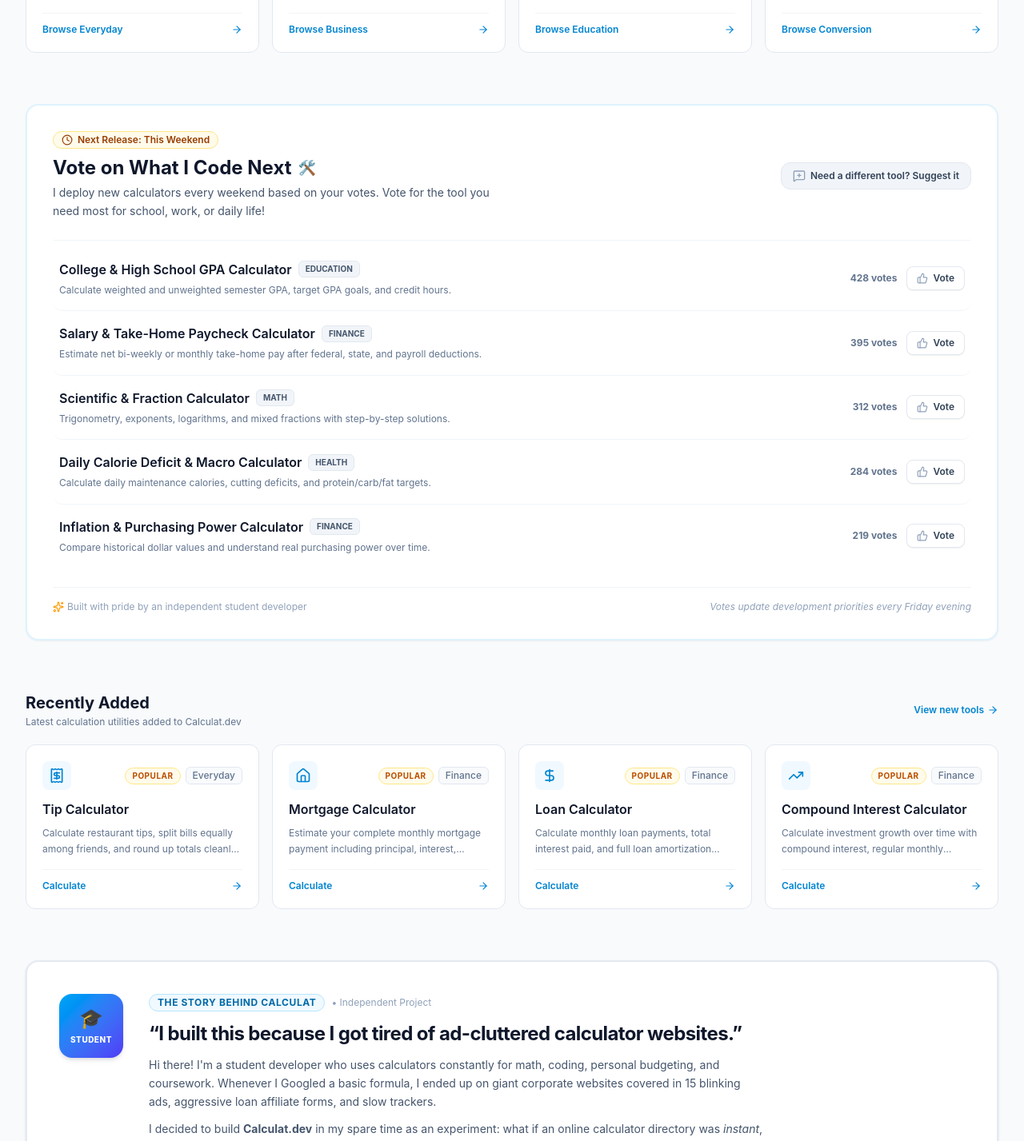
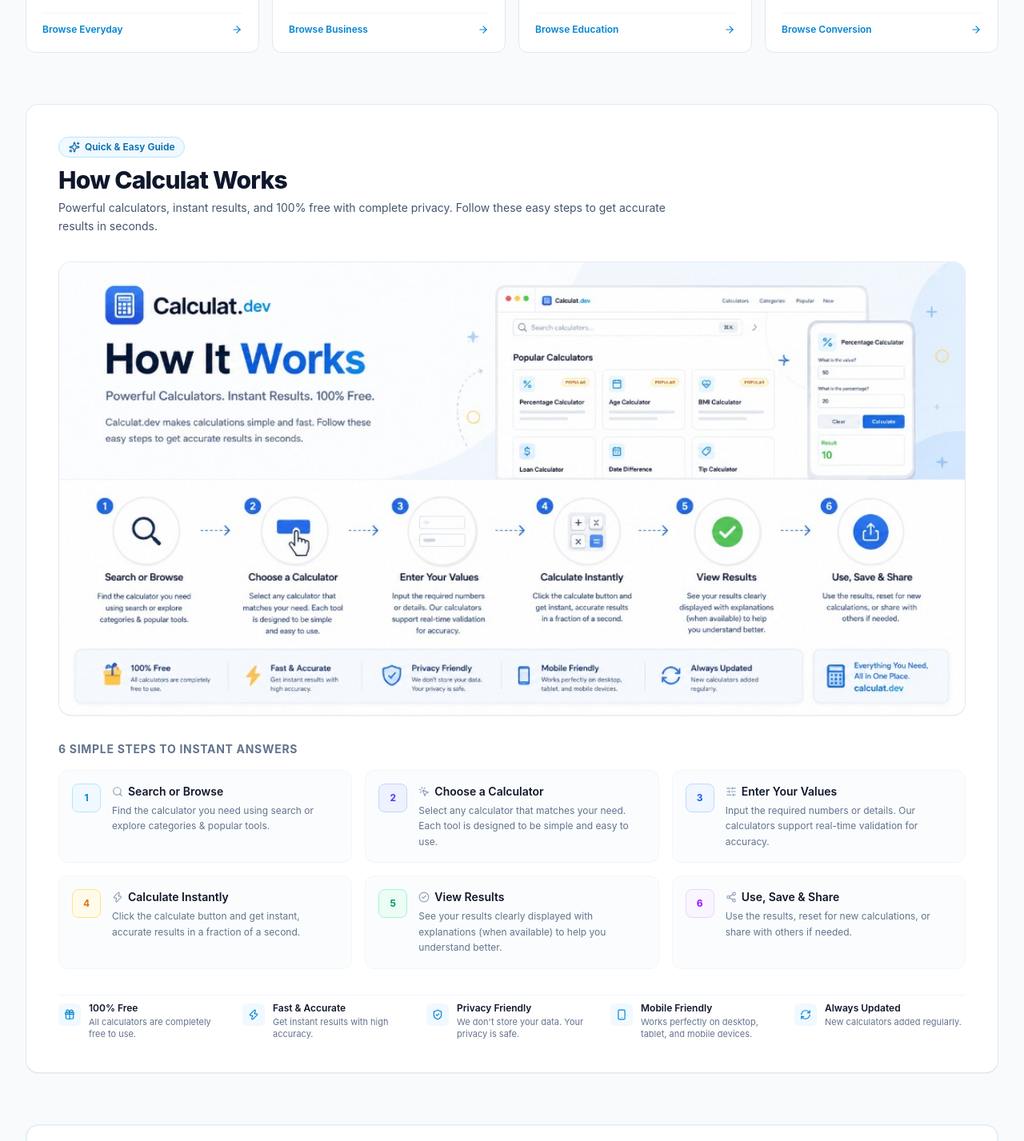
Before and after one commit to bigdropco-byte/calculator, a Next.js app: page / in a window 1280 px wide. Shown: the part 1560-2987 px from the top of the page at 80% size. Built offline with nearby package versions, Linux system fonts and the light colour scheme.

Commit message:
feat(home): add How It Works infographic with SEO-optimized alt text, semantic steps, and HowTo schema

```diff
--- a/src/app/page.tsx
+++ b/src/app/page.tsx
@@ -11,6 +11,7 @@
 import { RecentTray } from '@/components/directory/RecentTray';
 import { HeroSearch } from '@/components/search/HeroSearch';
 import { CreatorStoryCard } from '@/components/content/CreatorStoryCard';
+import { HowItWorksSection } from '@/components/content/HowItWorksSection';
 import { StudentRoadmapWidget } from '@/components/directory/StudentRoadmapWidget';
 import { SITE_CONFIG } from '@/lib/seo';
 
@@ -19,8 +20,9 @@
   const recentCalculators = getRecentCalculatorsList(4);
   const activeCategories = getActiveCategoriesWithCount();
 
-  // Structured Data for WebSite with SearchAction
-  const jsonLd = {
+  // Structured Data for WebSite with SearchAction and HowTo visual guide
+  const jsonLd = [
+    {
       '@context': 'https://schema.org',
       '@type': 'WebSite',
       name: SITE_CONFIG.name,
@@ -31,7 +33,57 @@
         target: `${SITE_CONFIG.url}/search?q={search_term_string}`,
         'query-input': 'required name=search_term_string',
       },
-  };
+    },
+    {
+      '@context': 'https://schema.org',
+      '@type': 'HowTo',
+      name: 'How to Use Calculat.dev Online Calculators',
+      description:
+        'A 6-step visual guide showing how to search or browse calculators, enter values, calculate instantly, view accurate results, and save or share calculations.',
+      image: `${SITE_CONFIG.url}/how-calculat-works.jpg`,
+      totalTime: 'PT30S',
+      step: [
+        {
+          '@type': 'HowToStep',
+          position: 1,
+          name: 'Search or Browse',
+          text: 'Find the calculator you need using search or explore categories & popular tools.',
+          url: `${SITE_CONFIG.url}/#search`,
+        },
+        {
+          '@type': 'HowToStep',
+          position: 2,
+          name: 'Choose a Calculator',
+          text: 'Select any calculator that matches your need. Each tool is designed to be simple and easy to use.',
+          url: `${SITE_CONFIG.url}/calculators/`,
+        },
+        {
+          '@type': 'HowToStep',
+          position: 3,
+          name: 'Enter Your Values',
+          text: 'Input the required numbers or details. Our calculators support real-time validation for accuracy.',
+        },
+        {
+          '@type': 'HowToStep',
+          position: 4,
+          name: 'Calculate Instantly',
+          text: 'Click the calculate button and get instant, accurate results in a fraction of a second.',
+        },
+        {
+          '@type': 'HowToStep',
+          position: 5,
+          name: 'View Results',
+          text: 'See your results clearly displayed with explanations (when available) to help you understand better.',
+        },
+        {
+          '@type': 'HowToStep',
+          position: 6,
+          name: 'Use, Save & Share',
+          text: 'Use the results, reset for new calculations, or share with others if needed.',
+        },
+      ],
+    },
+  ];
 
   return (
     <>
@@ -111,6 +163,9 @@
             ))}
           </div>
         </section>
+
+        {/* HOW IT WORKS SECTION */}
+        <HowItWorksSection />
 
         {/* COMMUNITY VOTING ON NEXT TOOLS */}
         <section>
--- /dev/null
+++ b/src/components/content/HowItWorksSection.tsx
@@ -0,0 +1,195 @@
+import React from 'react';
+import Image from 'next/image';
+import {
+  Sparkles,
+  Search,
+  MousePointerClick,
+  SlidersHorizontal,
+  Zap,
+  CheckCircle2,
+  Share2,
+  Gift,
+  ShieldCheck,
+  Smartphone,
+  RefreshCw,
+} from 'lucide-react';
+
+const STEPS = [
+  {
+    number: '1',
+    title: 'Search or Browse',
+    description: 'Find the calculator you need using search or explore categories & popular tools.',
+    icon: Search,
+    color: 'text-sky-600 bg-sky-50 border-sky-200',
+  },
+  {
+    number: '2',
+    title: 'Choose a Calculator',
+    description: 'Select any calculator that matches your need. Each tool is designed to be simple and easy to use.',
+    icon: MousePointerClick,
+    color: 'text-indigo-600 bg-indigo-50 border-indigo-200',
+  },
+  {
+    number: '3',
+    title: 'Enter Your Values',
+    description: 'Input the required numbers or details. Our calculators support real-time validation for accuracy.',
+    icon: SlidersHorizontal,
+    color: 'text-blue-600 bg-blue-50 border-blue-200',
+  },
+  {
+    number: '4',
+    title: 'Calculate Instantly',
+    description: 'Click the calculate button and get instant, accurate results in a fraction of a second.',
+    icon: Zap,
+    color: 'text-amber-600 bg-amber-50 border-amber-200',
+  },
+  {
+    number: '5',
+    title: 'View Results',
+    description: 'See your results clearly displayed with explanations (when available) to help you understand better.',
+    icon: CheckCircle2,
+    color: 'text-emerald-600 bg-emerald-50 border-emerald-200',
+  },
+  {
+    number: '6',
+    title: 'Use, Save & Share',
+    description: 'Use the results, reset for new calculations, or share with others if needed.',
+    icon: Share2,
+    color: 'text-purple-600 bg-purple-50 border-purple-200',
+  },
+];
+
+const HIGHLIGHTS = [
+  {
+    title: '100% Free',
+    description: 'All calculators are completely free to use.',
+    icon: Gift,
+  },
+  {
+    title: 'Fast & Accurate',
+    description: 'Get instant results with high accuracy.',
+    icon: Zap,
+  },
+  {
+    title: 'Privacy Friendly',
+    description: "We don't store your data. Your privacy is safe.",
+    icon: ShieldCheck,
+  },
+  {
+    title: 'Mobile Friendly',
+    description: 'Works perfectly on desktop, tablet, and mobile devices.',
+    icon: Smartphone,
+  },
+  {
+    title: 'Always Updated',
+    description: 'New calculators added regularly.',
+    icon: RefreshCw,
+  },
+];
+
+export const HowItWorksSection: React.FC = () => {
+  return (
+    <section
+      id="how-it-works"
+      aria-labelledby="how-it-works-title"
+      className="bg-white border border-slate-200/90 rounded-2xl p-6 sm:p-8 lg:p-10 shadow-2xs space-y-8"
+    >
+      {/* Section Header */}
+      <div className="max-w-3xl">
+        <div className="inline-flex items-center gap-1.5 px-3 py-1 rounded-full bg-sky-50 border border-sky-200 text-sky-700 text-xs font-semibold mb-2.5">
+          <Sparkles className="w-3.5 h-3.5" />
+          <span>Quick &amp; Easy Guide</span>
+        </div>
+        <h2
+          id="how-it-works-title"
+          className="text-xl sm:text-3xl font-extrabold text-slate-900 tracking-tight"
+        >
+          How Calculat Works
+        </h2>
+        <p className="text-xs sm:text-sm text-slate-600 mt-1.5 leading-relaxed">
+          Powerful calculators, instant results, and 100% free with complete privacy. Follow these easy steps to get accurate results in seconds.
+        </p>
+      </div>
+
+      {/* Infographic Graphic with SEO Alt Text and Semantic Schema Reference */}
+      <figure className="relative w-full rounded-xl sm:rounded-2xl overflow-hidden border border-slate-200/80 bg-slate-50 shadow-xs">
+        <Image
+          src="/how-calculat-works.jpg"
+          alt="How Calculat.dev Works: 6-step infographic guide explaining how to search or browse calculators, enter values, calculate instantly, view accurate results, and save or share calculations for math, finance, health, and everyday use"
+          title="Calculat.dev - How It Works: Powerful Calculators, Instant Results, 100% Free"
+          width={1024}
+          height={512}
+          sizes="(max-width: 768px) 100vw, (max-width: 1280px) 90vw, 1024px"
+          className="w-full h-auto object-contain block select-none"
+          loading="lazy"
+          decoding="async"
+        />
+        <figcaption className="sr-only">
+          Calculat.dev How It Works 6-step process:
+          1. Search or Browse: Find the calculator you need using search or explore categories and popular tools.
+          2. Choose a Calculator: Select any calculator that matches your need. Each tool is designed to be simple and easy to use.
+          3. Enter Your Values: Input the required numbers or details. Our calculators support real-time validation for accuracy.
+          4. Calculate Instantly: Click the calculate button and get instant, accurate results in a fraction of a second.
+          5. View Results: See your results clearly displayed with explanations to help you understand better.
+          6. Use, Save &amp; Share: Use the results, reset for new calculations, or share with others if needed.
+          Highlights: 100% Free, Fast &amp; Accurate, Privacy Friendly, Mobile Friendly, and Always Updated.
+        </figcaption>
+      </figure>
+
+      {/* 6-Step Accessible Grid */}
+      <div>
+        <div className="mb-4">
+          <h3 className="text-sm font-bold uppercase tracking-wider text-slate-500">
+            6 Simple Steps to Instant Answers
+          </h3>
+        </div>
+        <div className="grid grid-cols-1 sm:grid-cols-2 lg:grid-cols-3 gap-4">
+          {STEPS.map(step => {
+            const Icon = step.icon;
+            return (
+              <div
+                key={step.number}
+                className="p-4 rounded-xl border border-slate-100 bg-slate-50/60 hover:bg-white hover:border-sky-200 hover:shadow-xs transition-all flex items-start gap-3.5"
+              >
+                <div
+                  className={`w-9 h-9 rounded-lg border flex items-center justify-center shrink-0 font-bold text-xs ${step.color}`}
+                >
+                  <span>{step.number}</span>
+                </div>
+                <div className="space-y-1">
+                  <div className="flex items-center gap-1.5">
+                    <Icon className="w-3.5 h-3.5 text-slate-400" />
+                    <h4 className="text-sm font-semibold text-slate-900">{step.title}</h4>
+                  </div>
+                  <p className="text-xs text-slate-500 leading-relaxed">{step.description}</p>
+                </div>
+              </div>
+            );
+          })}
+        </div>
+      </div>
+
+      {/* Bottom Feature Badges */}
+      <div className="pt-2 border-t border-slate-100">
+        <div className="grid grid-cols-2 sm:grid-cols-3 lg:grid-cols-5 gap-4">
+          {HIGHLIGHTS.map(item => {
+            const Icon = item.icon;
+            return (
+              <div key={item.title} className="flex items-start gap-2.5">
+                <div className="w-7 h-7 rounded-md bg-sky-50 text-sky-600 flex items-center justify-center shrink-0 mt-0.5">
+                  <Icon className="w-3.5 h-3.5" />
+                </div>
+                <div>
+                  <h5 className="text-xs font-semibold text-slate-900">{item.title}</h5>
+                  <p className="text-[11px] text-slate-500 leading-snug mt-0.5">
+                    {item.description}
+                  </p>
+                </div>
+              </div>
+            );
+          })}
+        </div>
+      </div>
+    </section>
+  );
+};
```
Also changed, not shown: public/how-calculat-works.jpg (added), public/images/how-calculat-works.jpg (added). Lines whose indentation alone changed are shown as unchanged.
